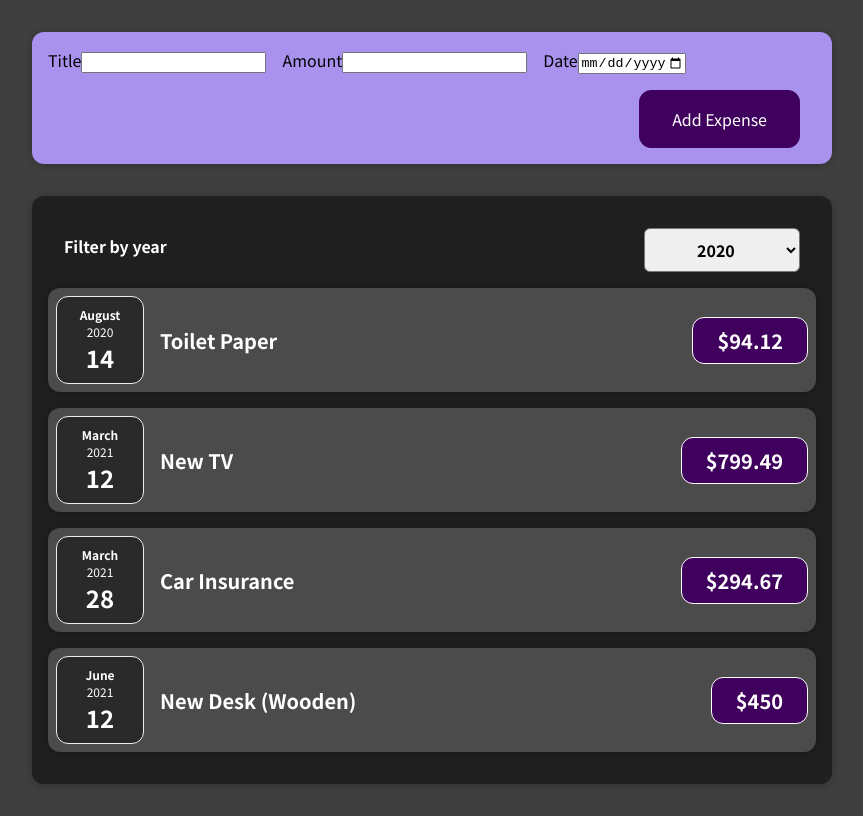
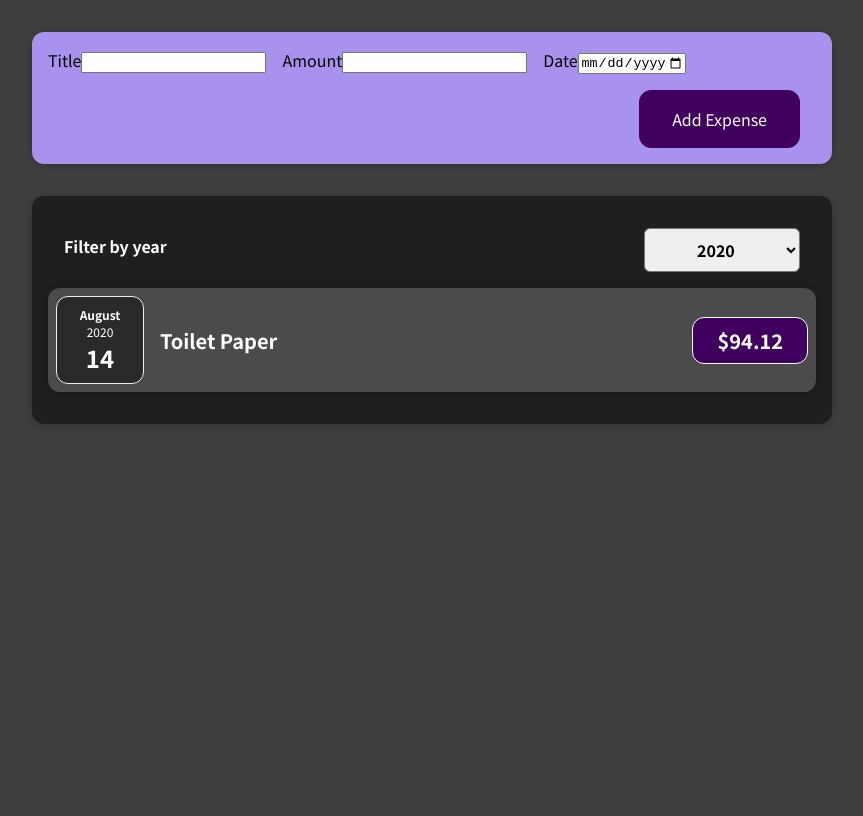
Before and after one commit to Bubbleblob/React-Guide-Project, a React (Create React App) app: page / in a window 1280 px wide. Shown: the whole page, without its empty margins (208-1071 px from the left). Built offline with nearby package versions, Linux system fonts and the light colour scheme.

Commit message:
filter now displays expenses for correct year

```diff
--- a/src/components/Expenses/Expenses.js
+++ b/src/components/Expenses/Expenses.js
@@ -10,14 +10,17 @@
 
     const filterChangeHandler = (enteredYear) => {
         setExpensesFilterYear(enteredYear);
-        console.log(enteredYear)
     };
+
+    const filteredExpenses = props.items.filter(expense => {
+        return expense.date.getFullYear().toString() === expensesFilterYear;
+    });
 
     return (
         <div>
             <Card className="expenses">
                 <ExpensesFilter selected={expensesFilterYear} onSaveExpensesFilterYear={filterChangeHandler}></ExpensesFilter>
-                {props.items.map(expense => <ExpenseItem key={expense.id} title={expense.title} amount={expense.amount} date={expense.date} />)}
+                {filteredExpenses.map(expense => <ExpenseItem key={expense.id} title={expense.title} amount={expense.amount} date={expense.date} />)}
             </Card>
         </div>
     );
```
